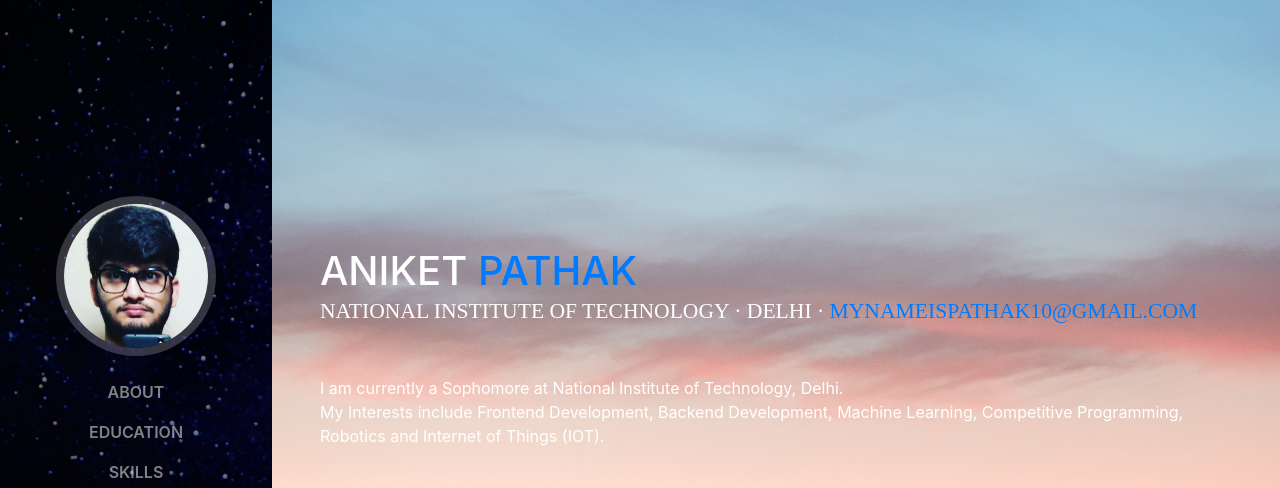
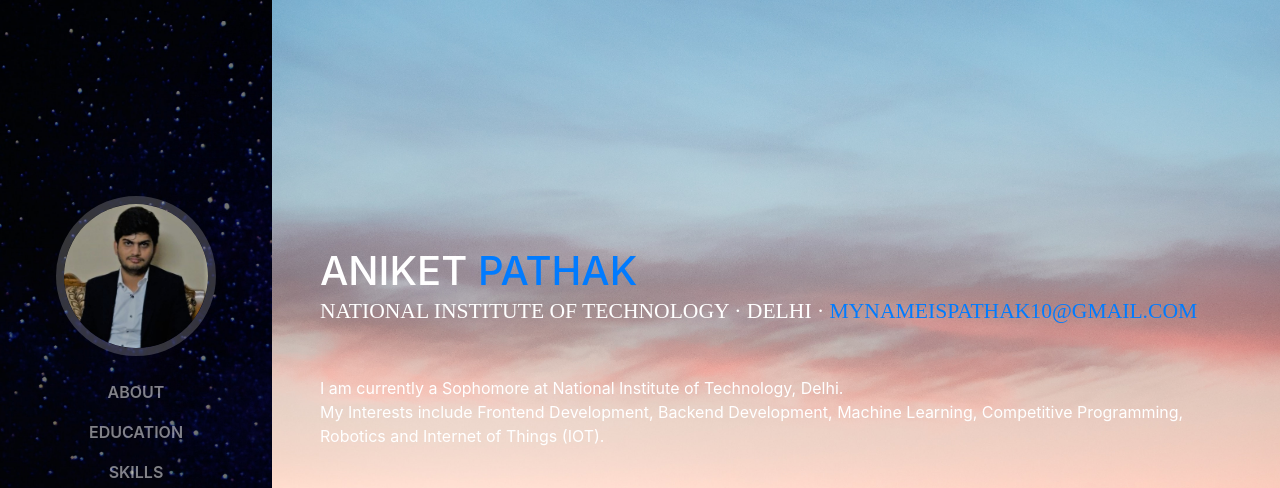
Before and after one commit to mynameispathak/mynameispathak.github.io, a website with bundled scripts: page index.html in a window 1280 px wide. Shown: the top 488 px of the page. Built offline with nearby package versions, Linux system fonts and the light colour scheme; a web font is replaced by a local one.

Commit message:
Updated Profile pic

```diff
--- a/index.html
+++ b/index.html
@@ -37,7 +37,7 @@
       <a class="navbar-brand js-scroll-trigger" href="#page-top">
         <span class="d-block d-lg-none">Portfolio</span>
         <span class="d-none d-lg-block">
-          <img class="img-fluid img-profile rounded-circle mx-auto mb-2" src="img/profile1.jpg" alt="">
+          <img class="img-fluid img-profile rounded-circle mx-auto mb-2" src="img/pic1.jpg" alt="">
         </span>
       </a>
       <button class="navbar-toggler" type="button" data-toggle="collapse" data-target="#navbarSupportedContent" aria-controls="navbarSupportedContent" aria-expanded="false" aria-label="Toggle navigation">
```
Also changed, not shown: img/pic1.jpg (added).
